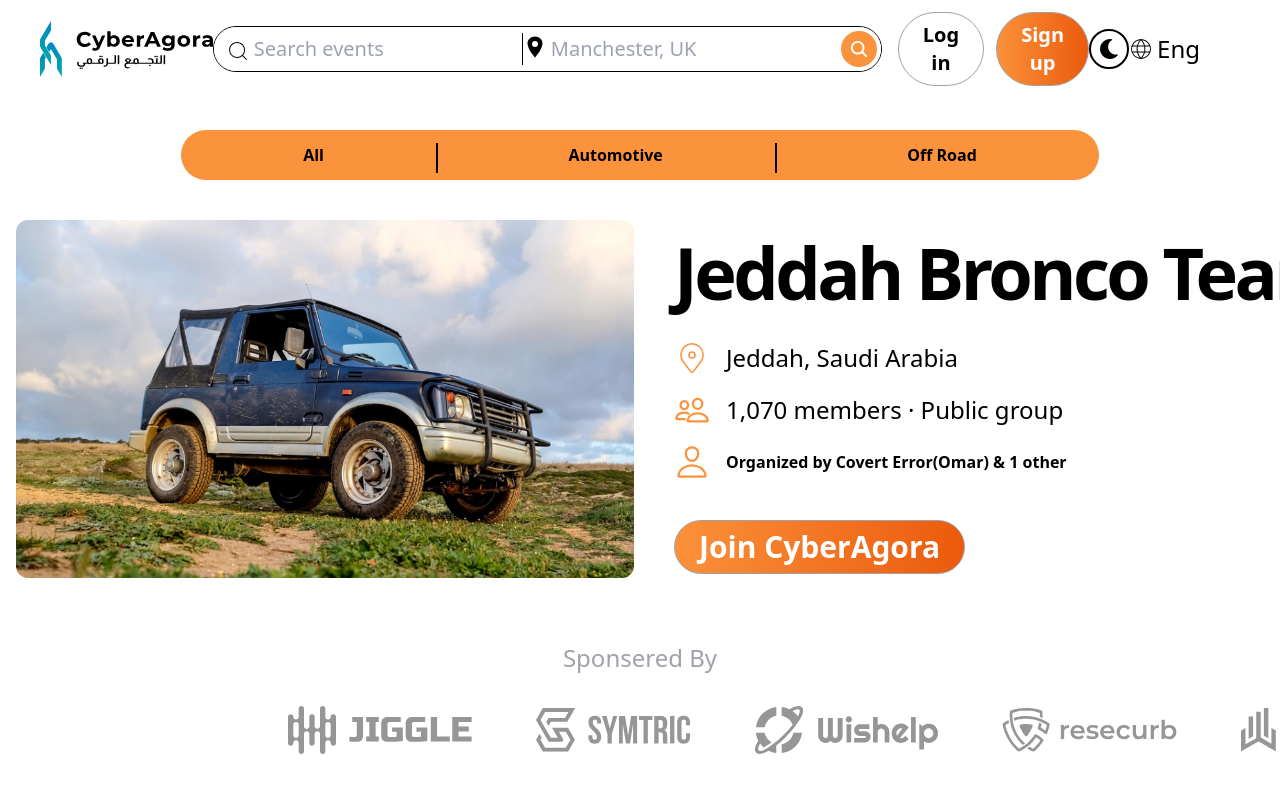
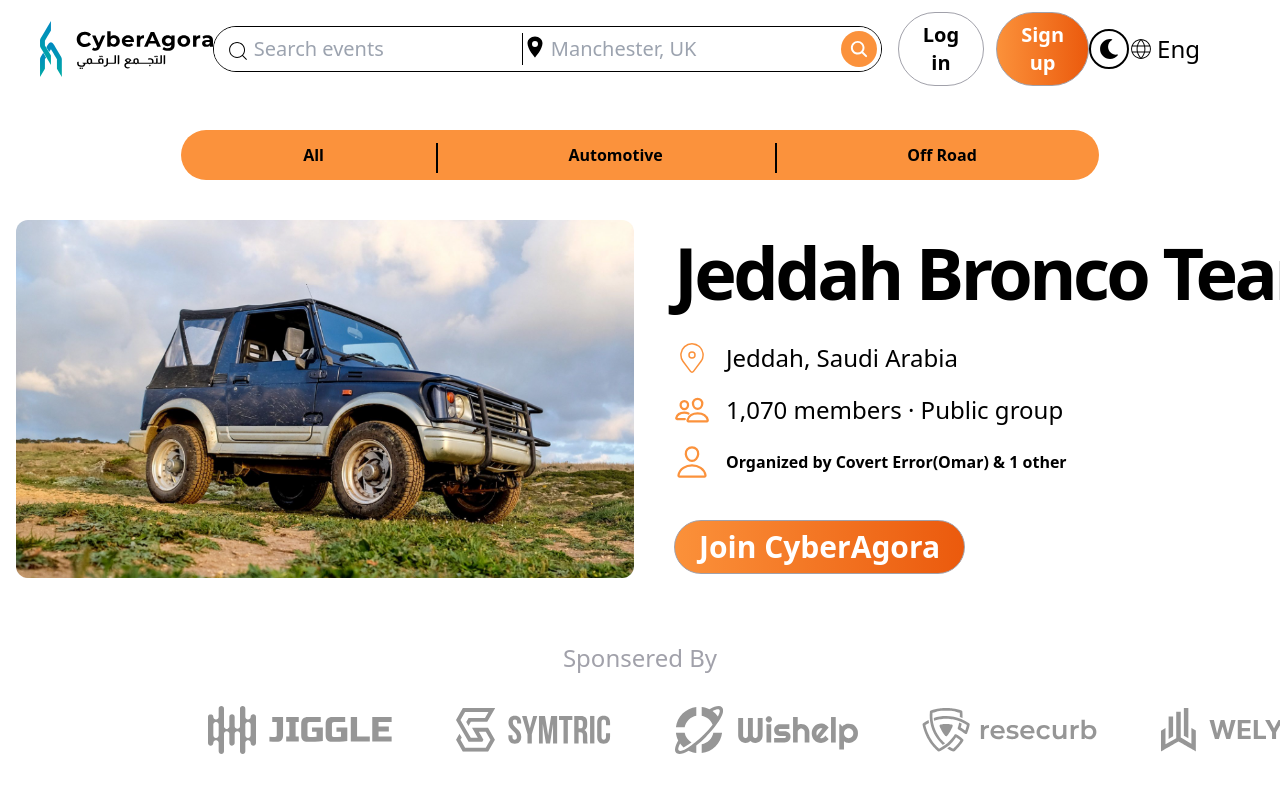
Before and after one commit to UmeshKumar0143/Cyborg, a React (Vite) app: page / in a window 1280 px wide. Shown: the top 800 px of the page. Built offline with nearby package versions, Linux system fonts and the light colour scheme; what tailwindcss-rtl would draw is missing.

Commit message:
final done

```diff
--- a/src/components/Sponser.jsx
+++ b/src/components/Sponser.jsx
@@ -11,7 +11,7 @@ const Sponser = () => {
   return (
     <div className={`-hidden mt-16`}>
         <h5 className='text-center md:text-2xl text-zinc-400 text-xl '>Sponsered By </h5>
-        <div className='mt-8 flex md:ml-72 -ml-52 gap-4  md:gap-16'>
+        <div className='mt-8 flex xl:ml-52 -ml-52 gap-4  md:gap-16'>
             {Sponsers.map((item,index)=>
            <img  key={index}src={item} alt="" className='w-44 xl:w-48' />
             )}
```
